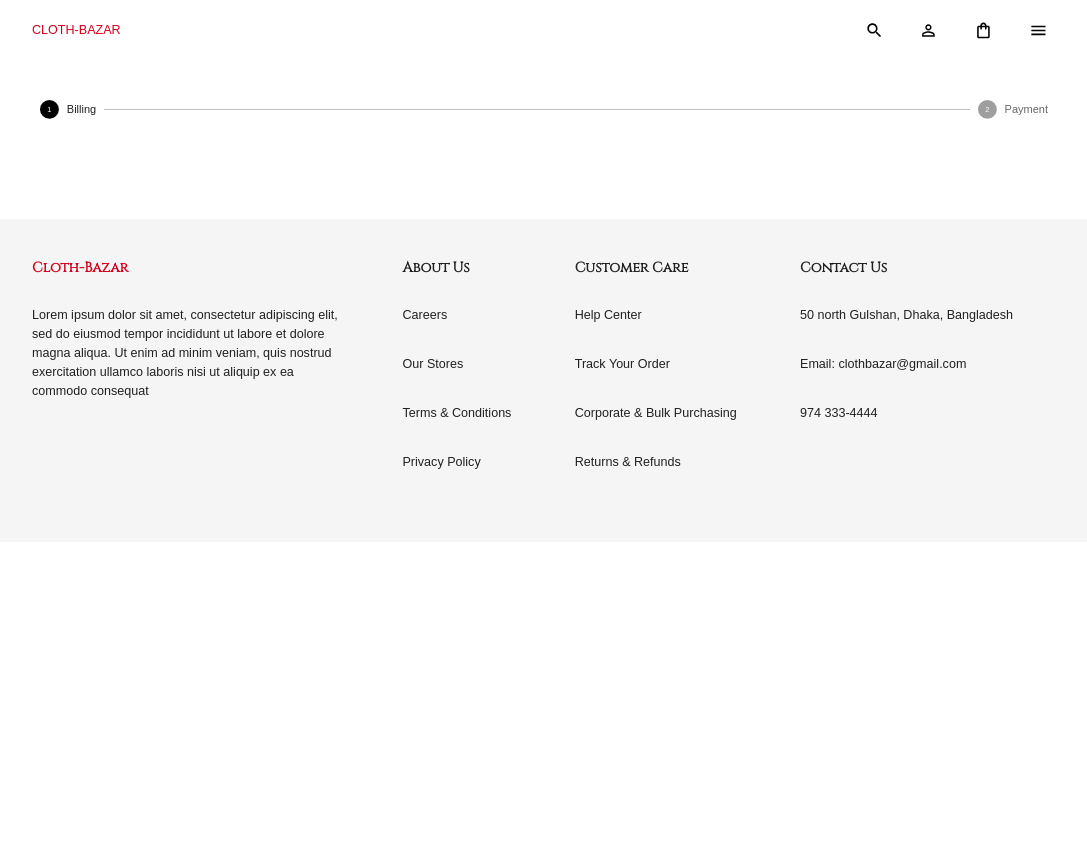
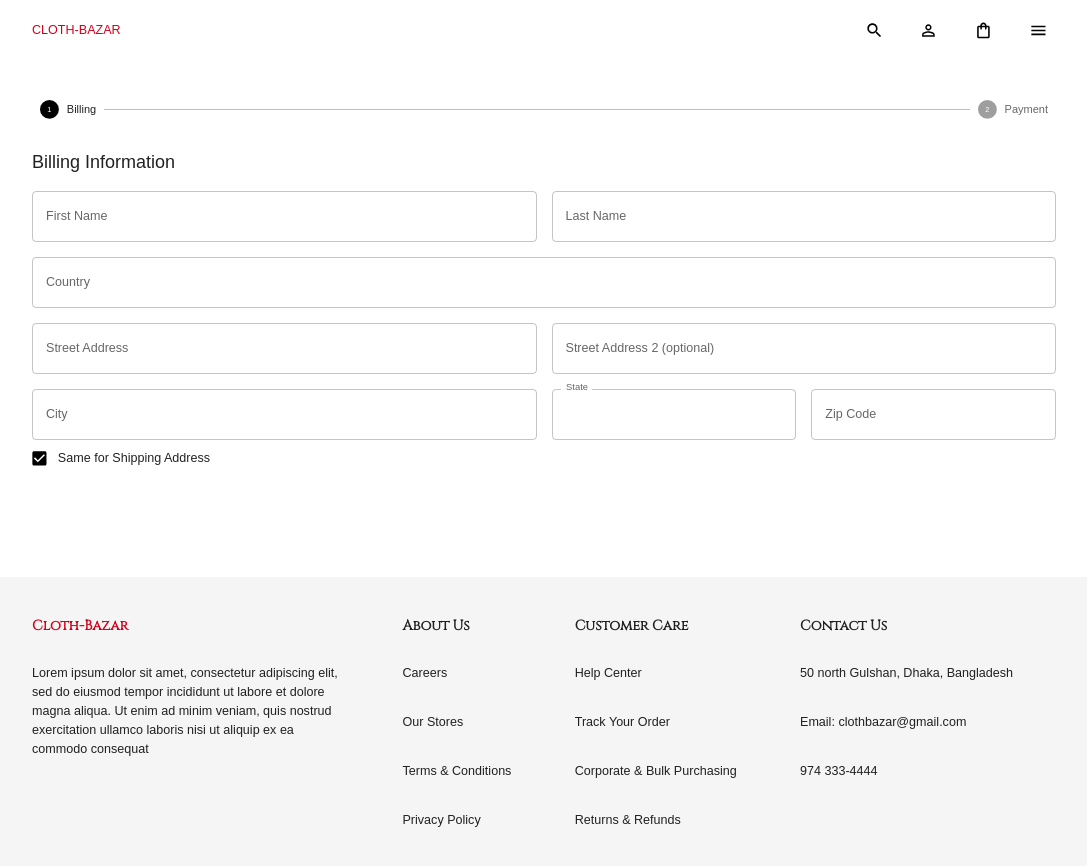
Before and after one commit to Mahadibappi/e-commerce-client, a React (Create React App) app: page /checkout in a window 1280 px wide. Shown: the top 866 px of the page, without its empty margins (96-1183 px from the left). Before the commit the page ends 800 px from the top, so only its background shows below. Built offline with nearby package versions, Linux system fonts and the light colour scheme; a web font is replaced by a local one.

Commit message:
checkout added

```diff
--- a/src/seenes/checkout/AddressForm.jsx
+++ b/src/seenes/checkout/AddressForm.jsx
@@ -1,25 +1,27 @@
-import { Box, useMediaQuery } from "@mui/material";
 import { getIn } from "formik";
-import React from "react";
+import { Box } from "@mui/material";
+import TextField from "@mui/material/TextField";
+import useMediaQuery from "@mui/material/useMediaQuery";
 
 const AddressForm = ({
   type,
   values,
+  touched,
   errors,
-  touched,
+  handleBlur,
   handleChange,
-  handleBlur,
-  handleSubmit,
-  setFieldValue,
 }) => {
   const isNonMobile = useMediaQuery("(min-width:600px)");
 
+  // these functions allow for better code readability
   const formattedName = (field) => `${type}.${field}`;
+
   const formattedError = (field) =>
     Boolean(
       getIn(touched, formattedName(field)) &&
         getIn(errors, formattedName(field))
     );
+
   const formattedHelper = (field) =>
     getIn(touched, formattedName(field)) && getIn(errors, formattedName(field));
 
@@ -27,9 +29,108 @@ const AddressForm = ({
     <Box
       display="grid"
       gap="15px"
-      gridTemplateColumns="repeat(4,(minMax(0,1fr)"
-      sx={{ "&> duv": { gridColumn: isNonMobile ? undefined : "span 4" } }}
-    ></Box>
+      gridTemplateColumns="repeat(4, minmax(0, 1fr))"
+      sx={{
+        "& > div": { gridColumn: isNonMobile ? undefined : "span 4" },
+      }}
+    >
+      <TextField
+        fullWidth
+        type="text"
+        label="First Name"
+        onBlur={handleBlur}
+        onChange={handleChange}
+        value={values.firstName}
+        name={formattedName("firstName")}
+        error={formattedError("firstName")}
+        helperText={formattedHelper("firstName")}
+        sx={{ gridColumn: "span 2" }}
+      />
+      <TextField
+        fullWidth
+        type="text"
+        label="Last Name"
+        onBlur={handleBlur}
+        onChange={handleChange}
+        value={values.lastName}
+        name={formattedName("lastName")}
+        error={formattedError("lastName")}
+        helperText={formattedHelper("lastName")}
+        sx={{ gridColumn: "span 2" }}
+      />
+      <TextField
+        fullWidth
+        type="text"
+        label="Country"
+        onBlur={handleBlur}
+        onChange={handleChange}
+        value={values.country}
+        name={formattedName("country")}
+        error={formattedError("country")}
+        helperText={formattedHelper("country")}
+        sx={{ gridColumn: "span 4" }}
+      />
+      <TextField
+        fullWidth
+        type="text"
+        label="Street Address"
+        onBlur={handleBlur}
+        onChange={handleChange}
+        value={values.street1}
+        name={formattedName("street1")}
+        error={formattedError("street1")}
+        helperText={formattedHelper("street1")}
+        sx={{ gridColumn: "span 2" }}
+      />
+      <TextField
+        fullWidth
+        type="text"
+        label="Street Address 2 (optional)"
+        onBlur={handleBlur}
+        onChange={handleChange}
+        value={values.street2}
+        name={formattedName("street2")}
+        error={formattedError("street2")}
+        helperText={formattedHelper("street2")}
+        sx={{ gridColumn: "span 2" }}
+      />
+      <TextField
+        fullWidth
+        type="text"
+        label="City"
+        onBlur={handleBlur}
+        onChange={handleChange}
+        value={values.city}
+        name={formattedName("city")}
+        error={formattedError("city")}
+        helperText={formattedHelper("city")}
+        sx={{ gridColumn: "span 2" }}
+      />
+      <TextField
+        fullWidth
+        type="text"
+        label="State"
+        onBlur={handleBlur}
+        onChange={handleChange}
+        value={values.state}
+        name={formattedName("state")}
+        error={formattedError("state")}
+        helperText={formattedHelper("state")}
+        sx={{ gridColumn: "1fr" }}
+      />
+      <TextField
+        fullWidth
+        type="text"
+        label="Zip Code"
+        onBlur={handleBlur}
+        onChange={handleChange}
+        value={values.zipCode}
+        name={formattedName("zipCode")}
+        error={formattedError("zipCode")}
+        helperText={formattedHelper("zipCode")}
+        sx={{ gridColumn: "1fr" }}
+      />
+    </Box>
   );
 };
 
--- a/src/seenes/checkout/CheckOut.jsx
+++ b/src/seenes/checkout/CheckOut.jsx
@@ -90,8 +90,19 @@ function CheckOut() {
   const isFirstStep = activeStep === 0;
   const isSecondStep = activeStep === 1;
 
-  const handleFormSubmit = async (value, actions) => {
+  const handleFormSubmit = async (values, actions) => {
     setActiveStep(activeStep + 1);
+    if (isFirstStep && values.shippingAddress.isSameAddress) {
+      actions.setFieldValue("shippingAddress", {
+        ...values.billingAddress,
+        isSameAddress: true,
+      });
+    }
+
+    if (isSecondStep) {
+      makePayment(values);
+      actions.setTouched({});
+    }
   };
 
   async function makePayment(values) {}
@@ -110,7 +121,7 @@ function CheckOut() {
         <Formik
           onSubmit={handleFormSubmit}
           initialValues={initialValues}
-          validationSchema={checkoutSchema}
+          validationSchema={checkoutSchema[activeStep]}
         >
           {({
             values,
@@ -120,20 +131,21 @@ function CheckOut() {
             handleBlur,
             handleSubmit,
             setFieldValue,
-          }) => {
-            <form onsubmit={handleSubmit}>
+          }) => (
+            <form onSubmit={handleSubmit}>
               {isFirstStep && (
                 <Shipping
                   values={values}
                   errors={errors}
+                  touched={touched}
                   handleChange={handleChange}
                   handleBlur={handleBlur}
                   handleSubmit={handleBlur}
                   setFieldValue={setFieldValue}
                 />
               )}
-            </form>;
-          }}
+            </form>
+          )}
         </Formik>
       </Box>
     </Box>
--- a/src/seenes/checkout/Shipping.jsx
+++ b/src/seenes/checkout/Shipping.jsx
@@ -1,35 +1,33 @@
 import { Box, Checkbox, FormControlLabel, Typography } from "@mui/material";
-import React from "react";
 import AddressForm from "./AddressForm";
 
 const Shipping = ({
   values,
+  touched,
   errors,
-  touched,
   handleChange,
   handleBlur,
-  handleSubmit,
   setFieldValue,
 }) => {
   return (
     <Box m="30px auto">
+      {/* BILLING FORM */}
       <Box>
-        <Typography sx={{ mb: "15px", fontSize: "18px" }}>
+        <Typography sx={{ mb: "15px" }} fontSize="18px">
           Billing Information
         </Typography>
         <AddressForm
           type="billingAddress"
-          value={values.billingAddress}
+          values={values.billingAddress}
+          touched={touched}
           errors={errors}
-          touched={touched}
+          handleBlur={handleBlur}
           handleChange={handleChange}
-          handleBlur={handleBlur}
         />
       </Box>
 
-      <Box>
+      <Box mb="20px">
         <FormControlLabel
-          label="Same for Shipping Address"
           control={
             <Checkbox
               defaultChecked
@@ -42,19 +40,23 @@ const Shipping = ({
               }
             />
           }
+          label="Same for Shipping Address"
         />
       </Box>
-      {/* shipping form */}
+
+      {/* SHIPPING FORM */}
       {!values.shippingAddress.isSameAddress && (
         <Box>
-          <Typography>Shipping Information</Typography>
+          <Typography sx={{ mb: "15px" }} fontSize="18px">
+            Shipping Information
+          </Typography>
           <AddressForm
             type="shippingAddress"
-            value={values.shippingAddress}
+            values={values.shippingAddress}
+            touched={touched}
             errors={errors}
-            touched={touched}
+            handleBlur={handleBlur}
             handleChange={handleChange}
-            handleBlur={handleBlur}
           />
         </Box>
       )}
```
